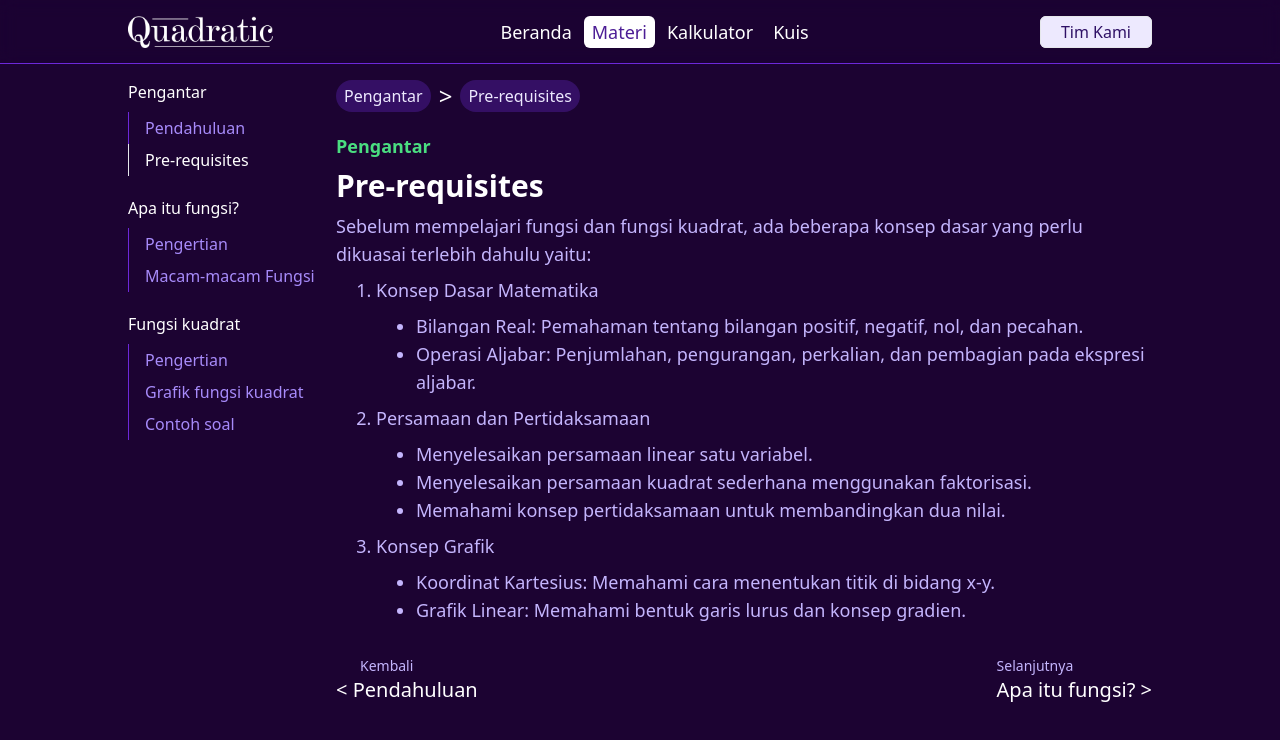
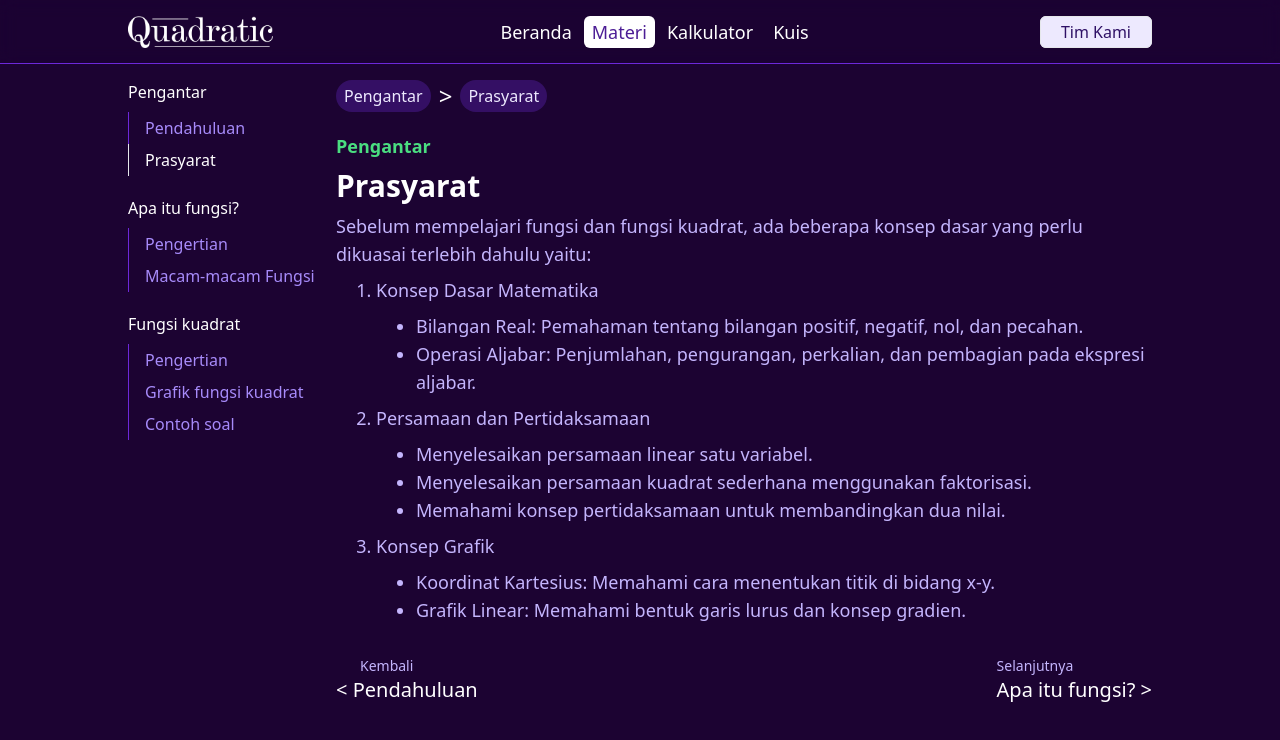
Before and after one commit to Hanep77/learn-quadratic-site, a Next.js app: page /learn/pengantar/prerequisit in a window 1280 px wide. Shown: the top 740 px of the page. Built offline with nearby package versions, Linux system fonts and the light colour scheme; what better-react-mathjax would draw is missing.

Commit message:
fix something

```diff
--- a/src/app/learn/fungsi/page.tsx
+++ b/src/app/learn/fungsi/page.tsx
@@ -56,7 +56,7 @@ export default function Fungsi() {
         <Link href={"/learn/pengantar/prerequisit"}>
           <div>
             <p className="text-sm ms-6">Kembali</p>
-            <h3 className="text-base md:text-xl text-white font-medium"><span className="text-xl">&lt;</span> Pre-requisit</h3>
+            <h3 className="text-base md:text-xl text-white font-medium"><span className="text-xl">&lt;</span> Prasyarat</h3>
           </div>
         </Link>
         <Link href={"/learn/fungsi/macam-macam-fungsi"}>
--- a/src/app/learn/layout.tsx
+++ b/src/app/learn/layout.tsx
@@ -20,7 +20,7 @@ export default function Learn({ children }: { children: React.ReactNode }) {
             <h6 className="font-medium mb-2">Pengantar</h6>
             <ul className="text-violet-400 font-light">
               <li className={`border-s ${pathname == "/learn" ? "text-white font-normal" : "border-violet-700"} ps-4 py-1`}><Link onClick={() => setMenu(false)} href={'/learn'}>Pendahuluan</Link></li>
-              <li className={`border-s ${pathname == "/learn/pengantar/prerequisit" ? "text-white font-normal" : "border-violet-700"} ps-4 py-1`}><Link onClick={() => setMenu(false)} href={'/learn/pengantar/prerequisit'}>Pre-requisites</Link></li>
+              <li className={`border-s ${pathname == "/learn/pengantar/prerequisit" ? "text-white font-normal" : "border-violet-700"} ps-4 py-1`}><Link onClick={() => setMenu(false)} href={'/learn/pengantar/prerequisit'}>Prasyarat</Link></li>
             </ul>
           </div>
           <div>
--- a/src/app/learn/page.tsx
+++ b/src/app/learn/page.tsx
@@ -21,7 +21,7 @@ export default function Learn() {
         <Link href={"/learn/pengantar/prerequisit"}>
           <div>
             <p className="text-sm">Selanjutnya</p>
-            <h3 className="text-base md:text-xl text-white font-medium">Pre-requisit <span className="text-xl">&gt;</span></h3>
+            <h3 className="text-base md:text-xl text-white font-medium">Prasyarat <span className="text-xl">&gt;</span></h3>
           </div>
         </Link>
       </div>
--- a/src/app/learn/pengantar/prerequisit/page.tsx
+++ b/src/app/learn/pengantar/prerequisit/page.tsx
@@ -4,9 +4,9 @@ import Breadcrumbs from "../../breadcrumbs";
 export default function Learn() {
   return (
     <>
-      <Breadcrumbs chapter="Pengantar" title="Pre-requisites" />
+      <Breadcrumbs chapter="Pengantar" title="Prasyarat" />
       <h4 className="text-lg font-semibold text-green-400 mb-2">Pengantar</h4>
-      <h2 className="text-3xl font-semibold mb-2 text-white">Pre-requisites</h2>
+      <h2 className="text-3xl font-semibold mb-2 text-white">Prasyarat</h2>
       <p>Sebelum mempelajari fungsi dan fungsi kuadrat, ada beberapa konsep dasar yang perlu dikuasai terlebih dahulu yaitu:</p>
       <ol className="list-decimal ms-10 mt-2 mb-8">
         <li>Konsep Dasar Matematika
```
